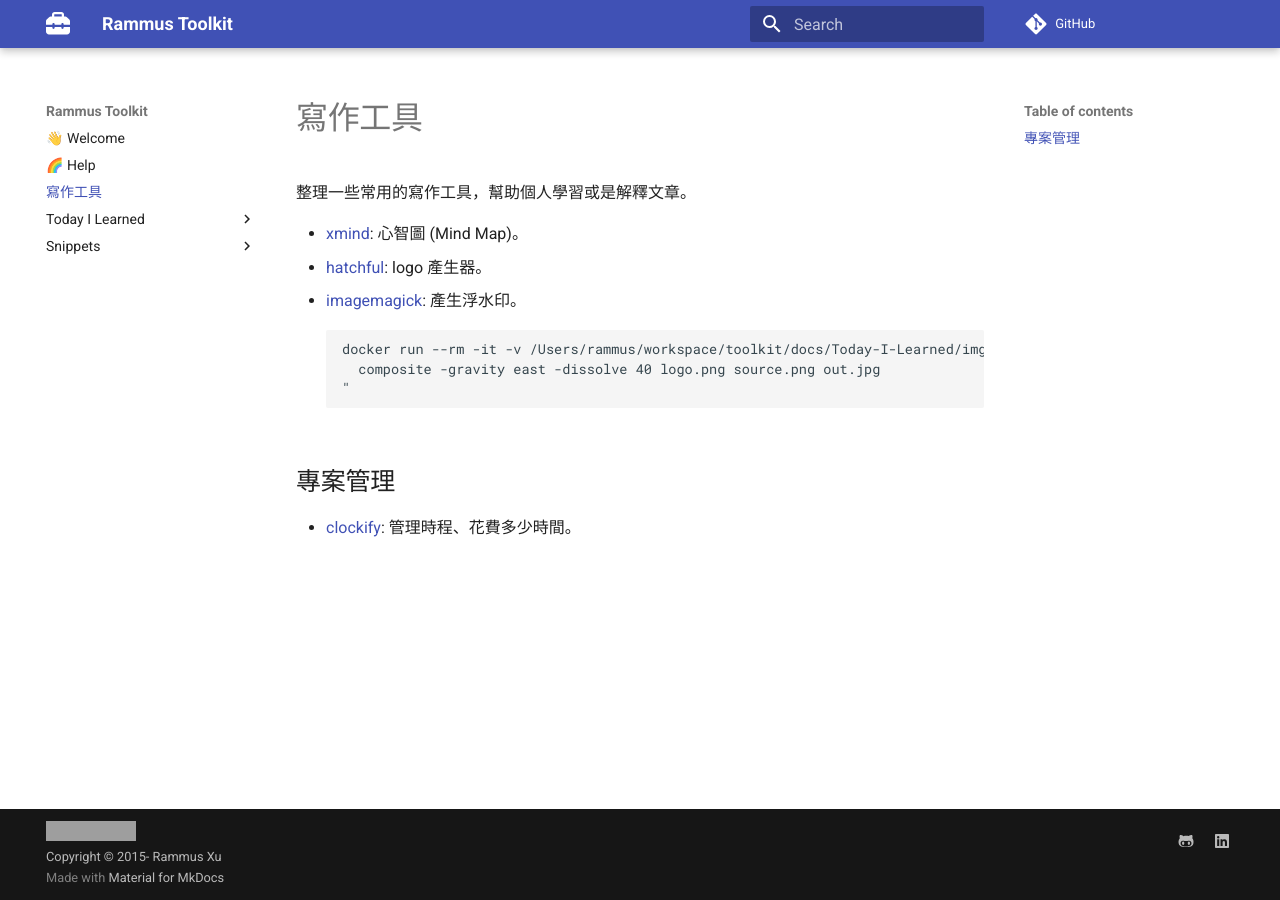
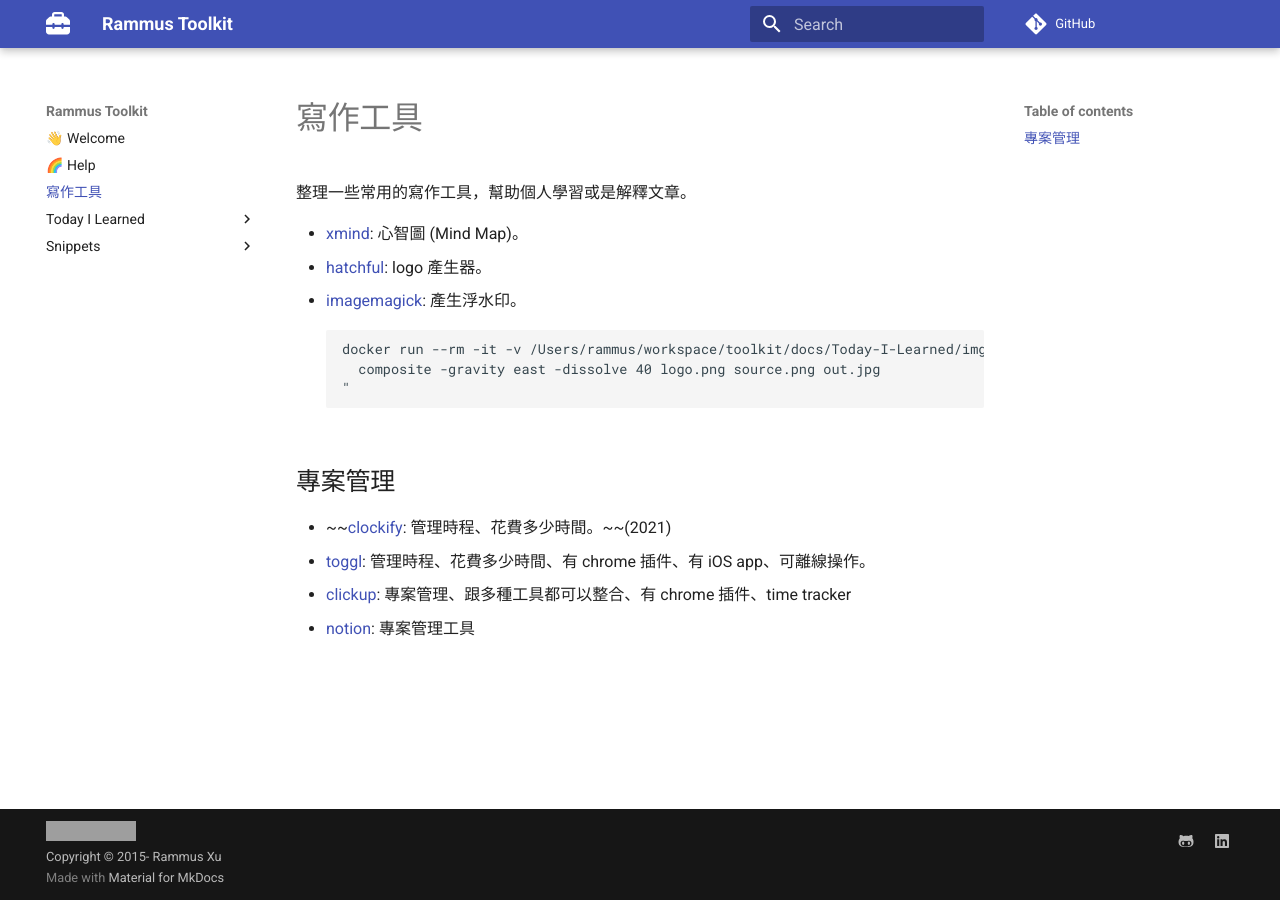
Before and after one commit to RammusXu/toolkit, an MkDocs documentation site: the page built from docs/writing-tools.md, in a window 1280 px wide. Built offline with MkDocs 1.6.1 and Material for MkDocs 9.7.7, drawn with Linux system fonts in a browser that asks for light colours; comment, search, counter and statistics services are not loaded; grey boxes are pictures that could not be loaded.

Commit message:
update 2022 writting-tools

````diff
--- a/docs/writing-tools.md
+++ b/docs/writing-tools.md
@@ -15,4 +15,7 @@
   ```
 
 ## 專案管理
-- [clockify](https://clockify.me): 管理時程、花費多少時間。
+- ~~[clockify](https://clockify.me): 管理時程、花費多少時間。~~(2021)
+- [toggl](https://toggl.com): 管理時程、花費多少時間、有 chrome 插件、有 iOS app、可離線操作。
+- [clickup](https://clickup.com): 專案管理、跟多種工具都可以整合、有 chrome 插件、time tracker
+- [notion](https://www.notion.so/product): 專案管理工具
````
